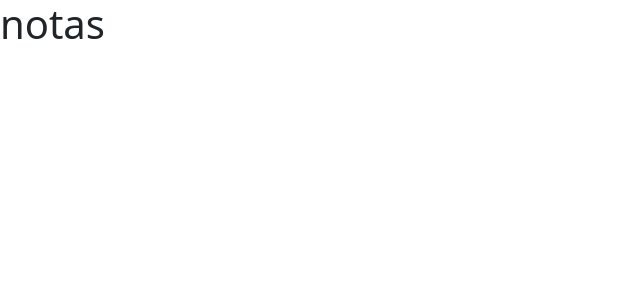
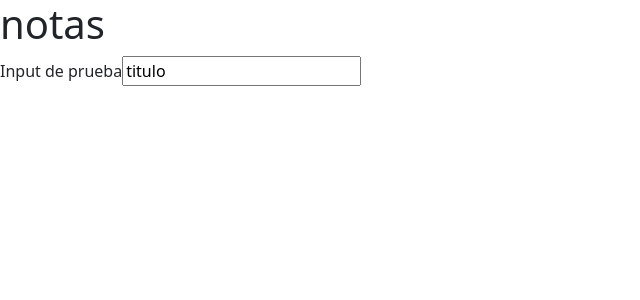
Before and after one commit to Erick18350498/notas-, a React (Create React App) app: page / in a window 1280 px wide. Shown: the top 300 px of the page, without its empty margins (0-640 px from the left). Built offline with nearby package versions, Linux system fonts and the light colour scheme.

Commit message:
SEGUNDO COMMIT

```diff
--- a/src/App.jsx
+++ b/src/App.jsx
@@ -1,8 +1,23 @@
 
 function App() {
+  //todos: presentar el concepto de state
+  let varprueba = "titulo"
+  const handleChangePrueba = (event) => {
+    //console.log (event.target.name, event.target.value);
+    varprueba = event.target.value
+  }
   return (
     <div className="App">
       <h1>notas</h1>
+      <label htmlFor="pruebaID">Input de prueba</label>
+      <input
+
+      id="pruebaID"
+      name="prueba"
+      type="text"
+      onChange={handleChangePrueba}
+      value={varprueba}
+      />
     </div>
   );
 }
```
